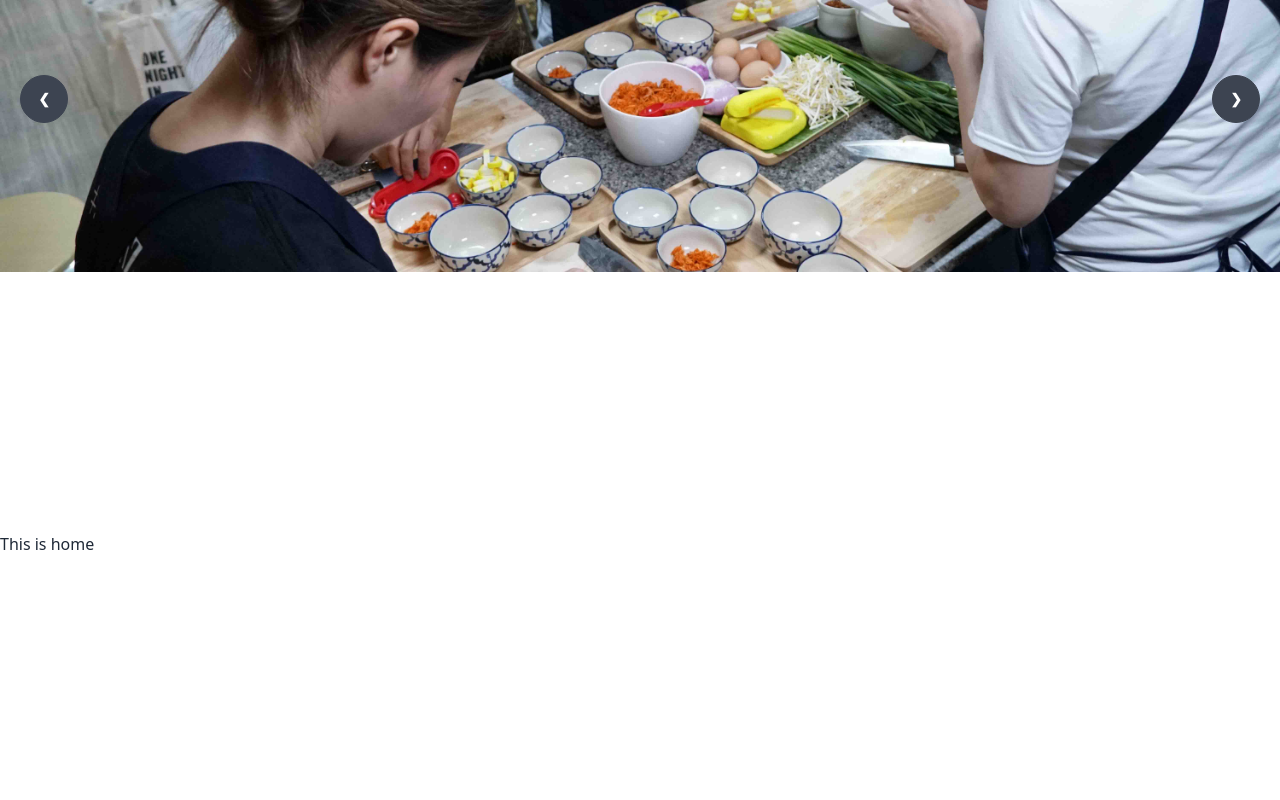
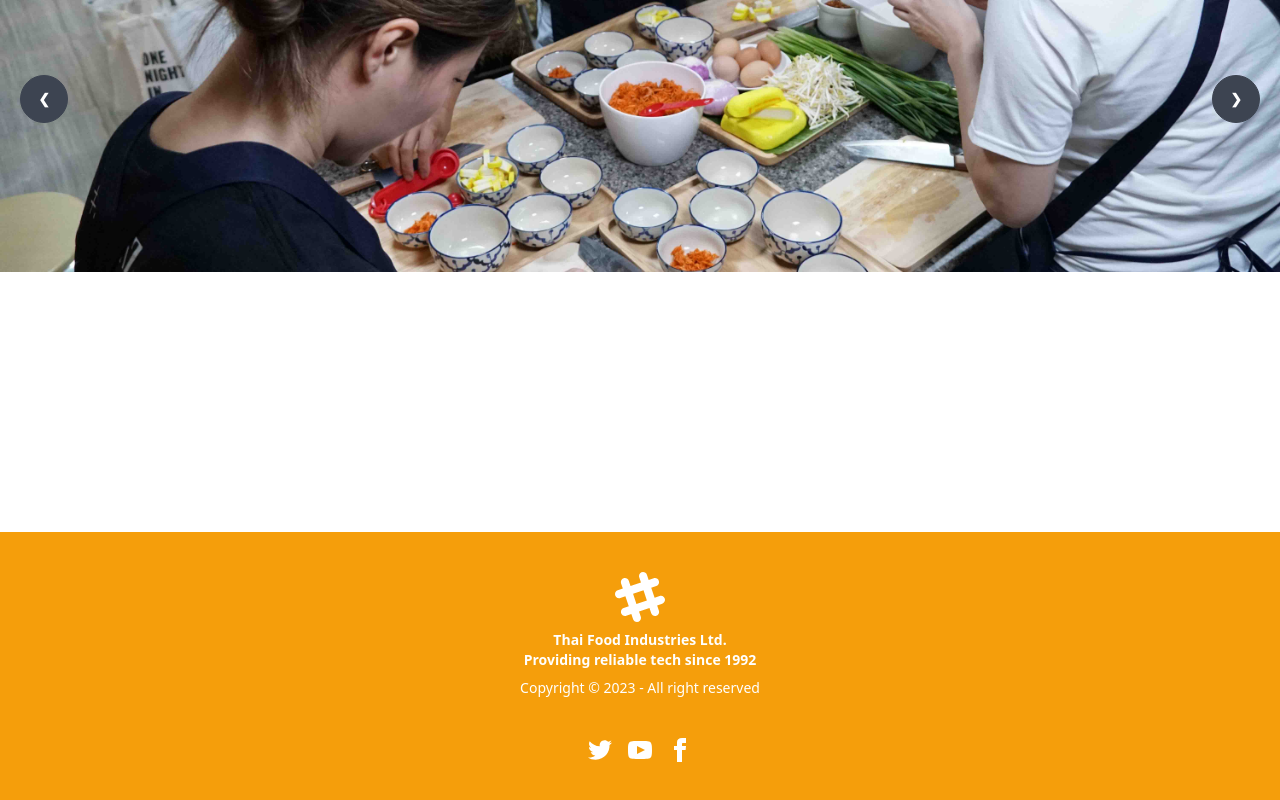
Before and after one commit to ovi-khan/recipe-hunter, a React (Vite) app: page / in a window 1280 px wide. Shown: the part 447-1247 px from the top of the page. Before the commit the page ends 1003 px from the top, so only its background shows below. Built offline with nearby package versions, Linux system fonts and the light colour scheme.

Commit message:
footer okay

```diff
--- a/src/layoutes/Main.jsx
+++ b/src/layoutes/Main.jsx
@@ -2,6 +2,7 @@
 import Header from '../pages/Shared/Header/Header';
 import { Outlet } from 'react-router-dom';
 import Banner from '../pages/Shared/Banner/Banner';
+import Footer from '../pages/Shared/Footer/Footer';
 
 const Main = () => {
     return (
@@ -9,6 +10,7 @@
             <Header></Header>
             <Banner></Banner>
             <Outlet></Outlet>
+            <Footer></Footer>
         </div>
     );
 };
--- a/src/pages/Home/Home/Home.jsx
+++ b/src/pages/Home/Home/Home.jsx
@@ -3,7 +3,6 @@
 const Home = () => {
     return (
         <div>
-            <h1>This is home</h1>
         </div>
     );
 };
--- a/src/pages/Shared/Footer/Footer.jsx
+++ b/src/pages/Shared/Footer/Footer.jsx
@@ -0,0 +1,67 @@
+import React from "react";
+
+const Footer = () => {
+  return (
+    <div>
+      <footer className="footer footer-center p-10 bg-amber-500 text-primary-content">
+        <div>
+          <svg
+            width="50"
+            height="50"
+            viewBox="0 0 24 24"
+            xmlns="http://www.w3.org/2000/svg"
+            fillRule="evenodd"
+            clipRule="evenodd"
+            className="inline-block fill-current"
+          >
+            <path d="M22.672 15.226l-2.432.811.841 2.515c.33 1.019-.209 2.127-1.23 2.456-1.15.325-2.148-.321-2.463-1.226l-.84-2.518-5.013 1.677.84 2.517c.391 1.203-.434 2.542-1.831 2.542-.88 0-1.601-.564-1.86-1.314l-.842-2.516-2.431.809c-1.135.328-2.145-.317-2.463-1.229-.329-1.018.211-2.127 1.231-2.456l2.432-.809-1.621-4.823-2.432.808c-1.355.384-2.558-.59-2.558-1.839 0-.817.509-1.582 1.327-1.846l2.433-.809-.842-2.515c-.33-1.02.211-2.129 1.232-2.458 1.02-.329 2.13.209 2.461 1.229l.842 2.515 5.011-1.677-.839-2.517c-.403-1.238.484-2.553 1.843-2.553.819 0 1.585.509 1.85 1.326l.841 2.517 2.431-.81c1.02-.33 2.131.211 2.461 1.229.332 1.018-.21 2.126-1.23 2.456l-2.433.809 1.622 4.823 2.433-.809c1.242-.401 2.557.484 2.557 1.838 0 .819-.51 1.583-1.328 1.847m-8.992-6.428l-5.01 1.675 1.619 4.828 5.011-1.674-1.62-4.829z"></path>
+          </svg>
+          <p className="font-bold">
+            Thai Food Industries Ltd. <br />
+            Providing reliable tech since 1992
+          </p>
+          <p>Copyright © 2023 - All right reserved</p>
+        </div>
+        <div>
+          <div className="grid grid-flow-col gap-4">
+            <a>
+              <svg
+                xmlns="http://www.w3.org/2000/svg"
+                width="24"
+                height="24"
+                viewBox="0 0 24 24"
+                className="fill-current"
+              >
+                <path d="M24 4.557c-.883.392-1.832.656-2.828.775 1.017-.609 1.798-1.574 2.165-2.724-.951.564-2.005.974-3.127 1.195-.897-.957-2.178-1.555-3.594-1.555-3.179 0-5.515 2.966-4.797 6.045-4.091-.205-7.719-2.165-10.148-5.144-1.29 2.213-.669 5.108 1.523 6.574-.806-.026-1.566-.247-2.229-.616-.054 2.281 1.581 4.415 3.949 4.89-.693.188-1.452.232-2.224.084.626 1.956 2.444 3.379 4.6 3.419-2.07 1.623-4.678 2.348-7.29 2.04 2.179 1.397 4.768 2.212 7.548 2.212 9.142 0 14.307-7.721 13.995-14.646.962-.695 1.797-1.562 2.457-2.549z"></path>
+              </svg>
+            </a>
+            <a>
+              <svg
+                xmlns="http://www.w3.org/2000/svg"
+                width="24"
+                height="24"
+                viewBox="0 0 24 24"
+                className="fill-current"
+              >
+                <path d="M19.615 3.184c-3.604-.246-11.631-.245-15.23 0-3.897.266-4.356 2.62-4.385 8.816.029 6.185.484 8.549 4.385 8.816 3.6.245 11.626.246 15.23 0 3.897-.266 4.356-2.62 4.385-8.816-.029-6.185-.484-8.549-4.385-8.816zm-10.615 12.816v-8l8 3.993-8 4.007z"></path>
+              </svg>
+            </a>
+            <a>
+              <svg
+                xmlns="http://www.w3.org/2000/svg"
+                width="24"
+                height="24"
+                viewBox="0 0 24 24"
+                className="fill-current"
+              >
+                <path d="M9 8h-3v4h3v12h5v-12h3.642l.358-4h-4v-1.667c0-.955.192-1.333 1.115-1.333h2.885v-5h-3.808c-3.596 0-5.192 1.583-5.192 4.615v3.385z"></path>
+              </svg>
+            </a>
+          </div>
+        </div>
+      </footer>
+    </div>
+  );
+};
+
+export default Footer;
```
